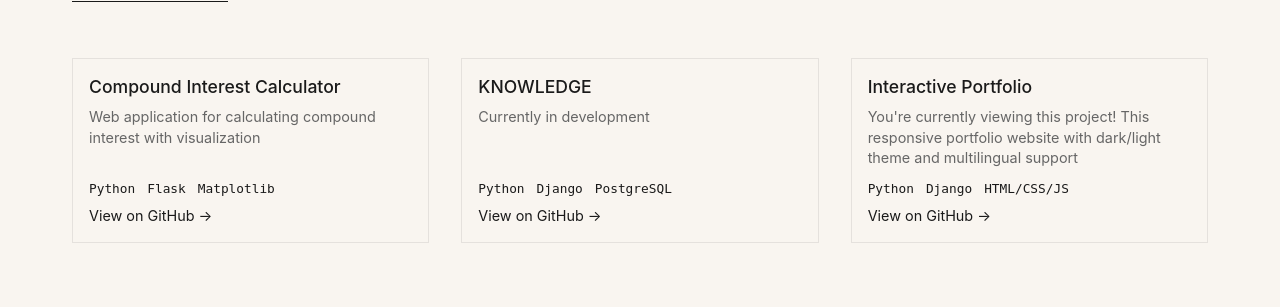
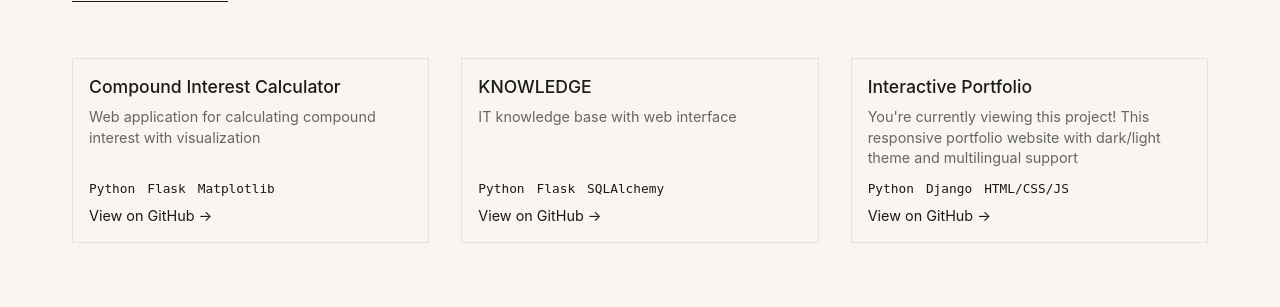
Before and after one commit to USW5sPlusom/Portfolio, a Django app: page / in a window 1280 px wide. Shown: the part 1225-1532 px from the top of the page. Run offline with Django 5.2, Linux system fonts and the light colour scheme; some web fonts are replaced.

Commit message:
version 8

```diff
--- a/mainapp/templates/mainapp/i.html
+++ b/mainapp/templates/mainapp/i.html
@@ -515,12 +515,12 @@
                         <a href="https://github.com/USW5sPlusom/Deposit_Calculator" class="project-link">View on GitHub →</a>
                     </div>
                     <div class="project-card">
-                        <div class="project-title">KNOWLEDGE</div>
-                        <div class="project-description" data-en="Currently in development" data-ru="В разработке" data-de="In Entwicklung">Currently in development</div>
+                        <div class="project-title" data-en="KNOWLEDGE" data-ru="БАЗА ЗНАНИЙ" data-de="WISSENSDATENBANK">KNOWLEDGE</div>
+                        <div class="project-description" data-en="IT knowledge base with web interface" data-ru="База IT-знаний с веб-интерфейсом" data-de="IT-Wissensdatenbank mit Webinterface">IT knowledge base with web interface</div>
                         <div class="project-meta">
                             <span>Python</span>
-                            <span>Django</span>
-                            <span>PostgreSQL</span>
+                            <span>Flask</span>
+                            <span>SQLAlchemy</span>
                         </div>
                         <a href="https://github.com/USW5sPlusom/KNOWLEDGE" class="project-link">View on GitHub →</a>
                     </div>
```
Also changed, not shown: index.html (+4 -4 lines).
